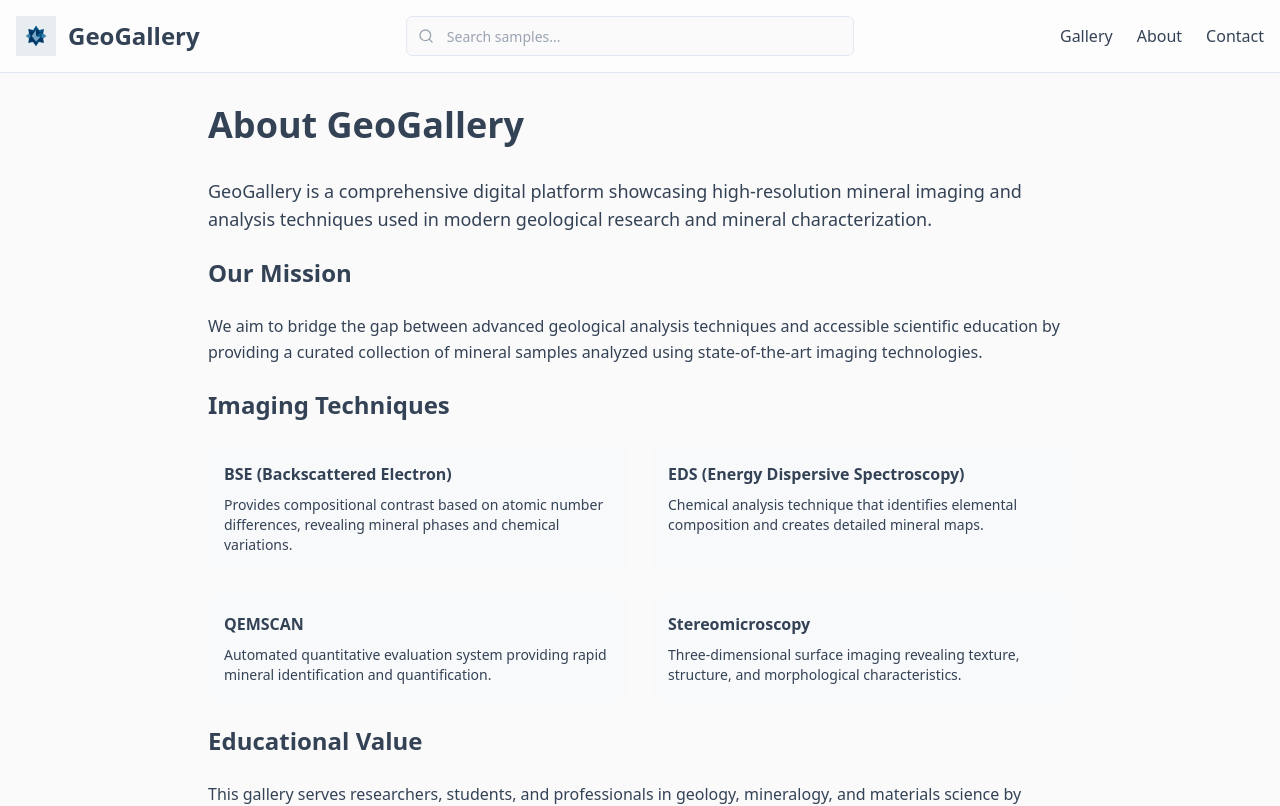
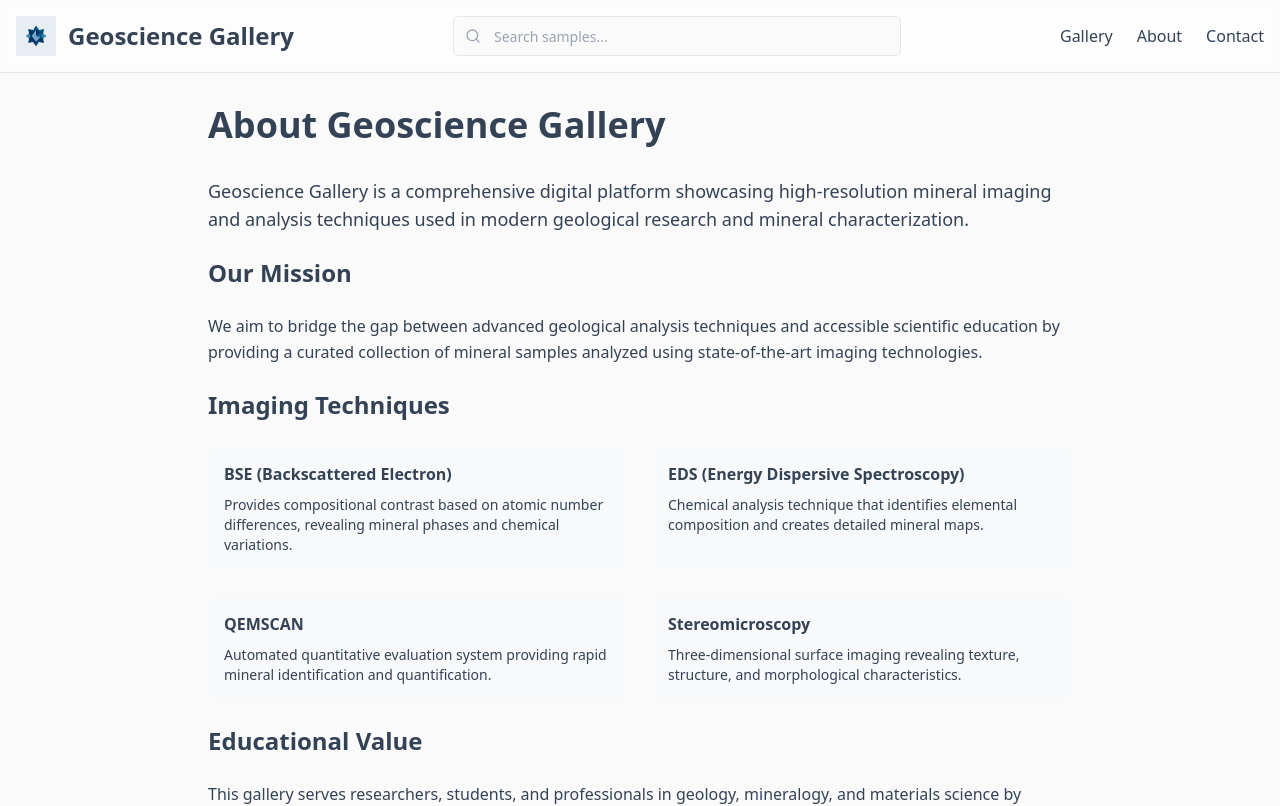
Before and after one commit to geoarabiahub/gallery, a React (Vite) app: page /about in a window 1280 px wide. Shown: the top 806 px of the page. Built offline with nearby package versions, Linux system fonts and the light colour scheme; the HTML template or start-up script is replaced by a standard one.

Commit message:
Refactor: Rename GeoGallery to Geoscience Gallery

```diff
--- a/index.html
+++ b/index.html
@@ -3,12 +3,12 @@
   <head>
     <meta charset="UTF-8" />
     <meta name="viewport" content="width=device-width, initial-scale=1.0" />
-    <title>GeoGallery - Mineral Analysis Gallery</title>
+    <title>Geoscience Gallery - Mineral Analysis Gallery</title>
     <meta name="description" content="Explore high-resolution mineral samples with advanced imaging techniques including BSE, EDS, QEMSCAN, and stereo microscopy. Interactive analysis and detailed descriptions." />
-    <meta name="author" content="GeoGallery" />
+    <meta name="author" content="Geoscience Gallery" />
     <meta name="keywords" content="mineralogy, mineral imaging, BSE, EDS, QEMSCAN, microscopy, geology, materials science, geogallery" />
 
-    <meta property="og:title" content="GeoGallery - Mineral Analysis Gallery" />
+    <meta property="og:title" content="Geoscience Gallery - Mineral Analysis Gallery" />
     <meta property="og:description" content="Explore high-resolution mineral samples with advanced imaging techniques including BSE, EDS, QEMSCAN, and stereo microscopy." />
     <meta property="og:type" content="website" />
     <meta property="og:image" content="https://lovable.dev/opengraph-image-p98pqg.png" />
--- a/src/components/Footer.tsx
+++ b/src/components/Footer.tsx
@@ -64,7 +64,7 @@ const Footer = () => {
 
         <div className="border-t border-border mt-8 pt-6 text-center">
           <p className="text-muted-foreground text-sm">
-            © {currentYear} GeoGallery. Developed and maintained by{' '}
+            © {currentYear} Geoscience Gallery. Developed and maintained by{' '}
             <a
               href="https://digitalgeosciences.com/"
               target="_blank"
--- a/src/components/Header.tsx
+++ b/src/components/Header.tsx
@@ -22,8 +22,8 @@ const Header = () => {
       <div className="container mx-auto px-4 py-4">
         <div className="flex items-center justify-between gap-6">
           <Link to="/" className="flex items-center space-x-3 shrink-0">
-            <img src={logo} alt="GeoGallery" className="h-10" />
-            <h1 className="text-2xl font-bold text-foreground">GeoGallery</h1>
+            <img src={logo} alt="Geoscience Gallery" className="h-10" />
+            <h1 className="text-2xl font-bold text-foreground">Geoscience Gallery</h1>
           </Link>
 
           <div className="relative max-w-md w-full">
--- a/src/pages/About.tsx
+++ b/src/pages/About.tsx
@@ -8,11 +8,11 @@ const About = () => {
 
       <main className="container mx-auto px-4 py-8 max-w-4xl">
         <div className="prose prose-slate max-w-none">
-          <h1 className="text-4xl font-bold text-foreground mb-8">About GeoGallery</h1>
+          <h1 className="text-4xl font-bold text-foreground mb-8">About Geoscience Gallery</h1>
 
           <div className="space-y-6 text-foreground leading-relaxed">
             <p className="text-lg">
-              GeoGallery is a comprehensive digital platform showcasing high-resolution mineral imaging
+              Geoscience Gallery is a comprehensive digital platform showcasing high-resolution mineral imaging
               and analysis techniques used in modern geological research and mineral characterization.
             </p>
 
```
